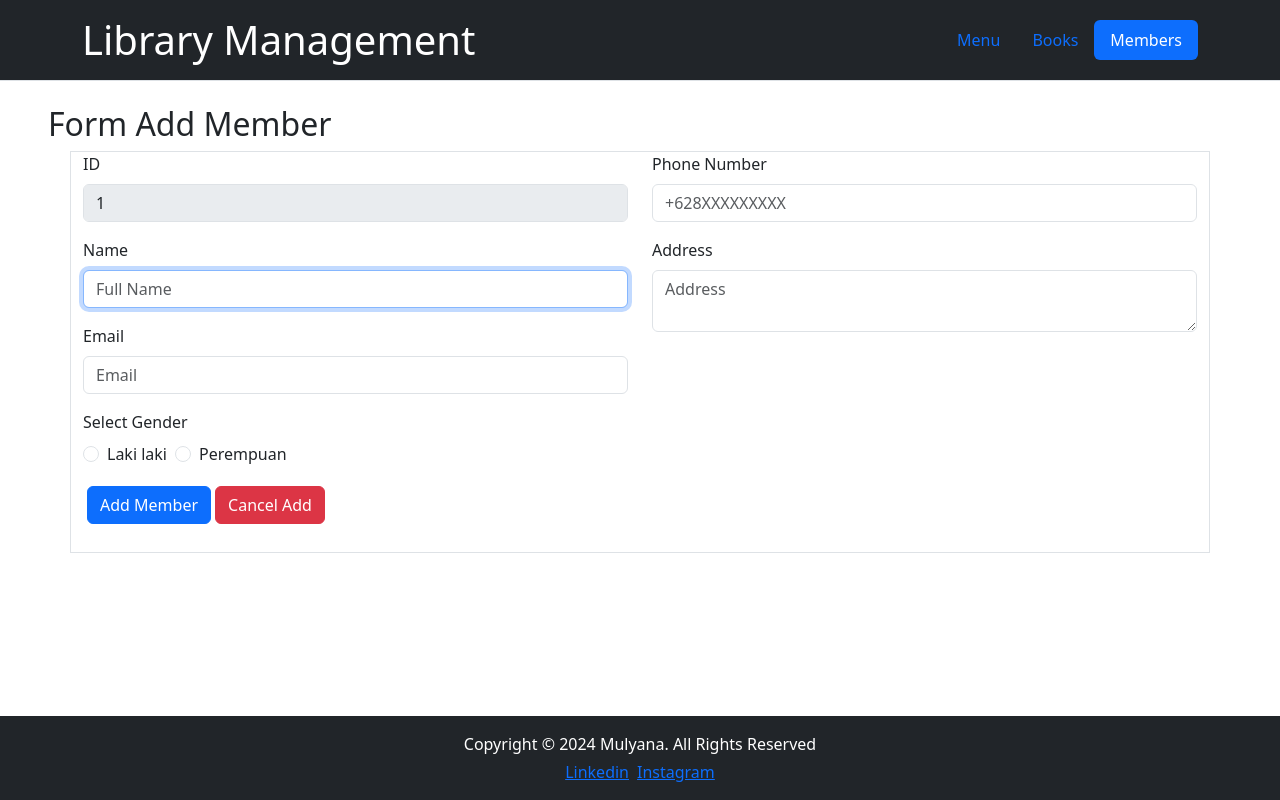
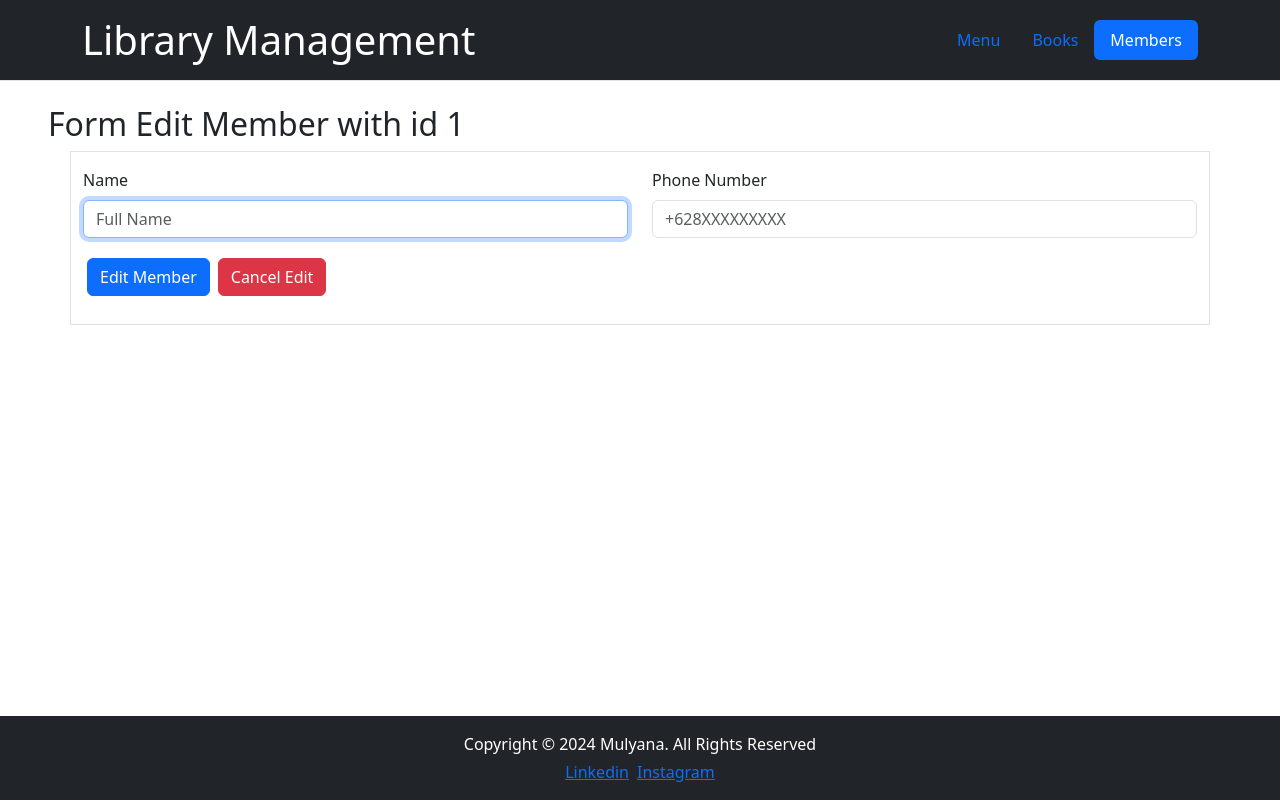
Before and after one commit to Myniv/SimpleLibraryManagementSystemWeb, a React (Vite) app: page /members/1 in a window 1280 px wide. Built offline with nearby package versions, Linux system fonts and the light colour scheme.

Commit message:
Update member form and table connected to restAPI using axios

```diff
--- a/package.json
+++ b/package.json
@@ -10,10 +10,12 @@
     "preview": "vite preview"
   },
   "dependencies": {
+    "axios": "^1.7.7",
     "bootstrap": "^5.3.3",
     "react": "^18.3.1",
     "react-bootstrap": "^2.10.5",
     "react-dom": "^18.3.1",
+    "react-redux": "^9.1.2",
     "react-router-dom": "^6.27.0",
     "sweetalert2": "^11.14.5"
   },
--- a/src/Page/Members/MemberForm.jsx
+++ b/src/Page/Members/MemberForm.jsx
@@ -1,100 +1,80 @@
 import { useEffect, useRef, useState } from "react";
 import { useNavigate, useOutletContext, useParams } from "react-router-dom";
 import ShowLoading from "../../Component/Elements/ShowLoading";
+import axios from "axios";
 
 const MemberForm = () => {
-  const { member, setMember, isEditing, setIsEditing, selectedMember /*, isAdding, setIsAdding*/ } =
-    useOutletContext();
+  const { member } = useOutletContext();
+
+  const [onSubmit, setOnSubmit] = useState(false);
 
   const navigate = useNavigate();
-
   const params = useParams();
 
   const [formData, setFormData] = useState({
-    id: "",
-    fullname: "",
-    email: "",
-    gender: "",
+    userid: "",
+    username: "",
     phonenumber: "",
-    address: "",
   });
 
   const focusNameInput = useRef(null);
 
   useEffect(() => {
-    if (isEditing && selectedMember) {
-      setFormData(selectedMember);
+    if (params.id) {
+      const findMember = member.find(
+        (member) => member.userid === Number(params.id)
+      );
+      if (findMember) {
+        setFormData(findMember);
+      }
     }
 
     if (focusNameInput.current) {
       focusNameInput.current.focus();
     }
-  }, [isEditing, selectedMember]);
+  }, [params, member]);
 
-  // const [isSubmitting, setIsSubmitting] = useState(false);
-
-  // useEffect(() => {
-  //   if (!isEditing && isSubmitting && isAdding) {
-  //     console.log("Add Member")
-  //     onAddMember();
-  //   } else if (isEditing && isSubmitting) {
-  //     console.log("UpdateMember");
-  //     onUpdateMember();
-  //   }
-  // }, [isEditing, isSubmitting, isAdding]);
+  useEffect(() => {
+    if (onSubmit) {
+      if (params.id) {
+        onUpdateMember();
+      } else {
+        onAddMember();
+      }
+      setOnSubmit(false);
+    }
+  }, [onSubmit]);
 
   const onAddMember = () => {
-    const newMemberId = {
-      ...formData,
-      id: member.length > 0 ? member[member.length - 1].id + 1 : 1,
-    };
-
-    const newMember = [...member, newMemberId];
-
-    localStorage.setItem("member", JSON.stringify(newMember));
-    // alert("New member has been added!!");
-    setMember(newMember);
-    // navigate("/members");
+    axios
+      .post("http://localhost:5265/api/Users", formData)
+      .then(() => {
         ShowLoading({
-      loadingMessage: "Adding data Members...",
+          loadingMessage: "The new project is being added...",
           nextPage: () => navigate("/members"),
         });
-
-    // setIsAdding(false);
+      })
+      .catch((err) => console.log(err));
   };
 
   const onUpdateMember = () => {
-    const editingMember = member.map((member) => {
-      if (member.id === formData.id) {
-        return {
-          ...member,
-          ...formData,
-        };
-      } else {
-        return member;
-      }
-    });
-
-    setMember(editingMember);
-    localStorage.setItem("member", JSON.stringify(editingMember));
-
+    axios
+      .put(`http://localhost:5265/api/Users/${formData.userid}`, formData)
+      .then(() => {
         ShowLoading({
-      loadingMessage: "Updating data Members...",
+          loadingMessage: "The member is being edited...",
           nextPage: () => navigate("/members"),
         });
+      })
+      .catch((err) => console.log(err));
   };
 
   const onCancel = () => {
     setFormData({
-      id: "",
-      fullname: "",
-      email: "",
-      gender: "",
+      userid: "",
+      username: "",
       phonenumber: "",
-      address: "",
     });
-    setIsEditing(false);
-
     navigate("/members");
   };
 
@@ -102,43 +82,25 @@ const MemberForm = () => {
   const validateForm = () => {
     const newErrors = {};
     if (
-      !formData.fullname ||
-      formData.fullname.length < 2 ||
-      formData.fullname.length > 100
+      !formData.username ||
+      formData.username.length < 2 ||
+      formData.username.length > 100
     ) {
-      newErrors.fullname = "Name must be between 2 and 100 characters";
+      newErrors.username = "Name must be between 2 and 100 characters";
     }
 
-    //email validation like this
-    const emailRegex = /^[^\s@]+@[^\s@]+\.[^\s@]+$/;
-    if (!formData.email || !emailRegex.test(formData.email)) {
-      newErrors.email = "Email must be a valid email format";
-    }
-
-    if (!formData.gender) {
-      newErrors.gender = "Gender is required!!";
-    }
-
-    //Phone validation like this
     const phoneRegex = /^(\+62|62)8[1-9][0-9]{6,9}$/;
-    if (
-      !formData.phonenumber ||
-      (formData.phonenumber && !phoneRegex.test(formData.phonenumber))
-    ) {
+    if (!formData.phonenumber || !phoneRegex.test(formData.phonenumber)) {
       newErrors.phonenumber =
-        "Phone number must be start at +62 and between 10 - 13 digit!!";
-    }
-
-    if (!formData.address || formData.address.length > 200) {
-      newErrors.address = "Address must not exceed 200 characters";
+        "Phone number must start with +62 and be 10-13 digits.";
     }
     return newErrors;
   };
 
   const handleChange = (e) => {
     const { name, value } = e.target;
-    setFormData(() => ({
-      ...formData,
+    setFormData((prevFormData) => ({
+      ...prevFormData,
       [name]: value,
     }));
   };
@@ -146,41 +108,23 @@ const MemberForm = () => {
   const handleSubmit = (e) => {
     e.preventDefault();
 
-    const validatonErrors = validateForm();
-    if (Object.keys(validatonErrors).length === 0) {
-      if (isEditing === true) {
-        onUpdateMember();
-        setIsEditing(false);
-      }
-      else {
-        onAddMember();
-      }
-      // setIsSubmitting(true);
-
-      setFormData({
-        id: "",
-        fullname: "",
-        email: "",
-        gender: "",
-        phonenumber: "",
-        address: "",
-      });
+    const validationErrors = validateForm();
+    if (Object.keys(validationErrors).length === 0) {
+      setOnSubmit(true);
       setErrors({});
-
-      //Todo navigate("/members");
     } else {
-      setErrors(validatonErrors);
+      setErrors(validationErrors);
     }
   };
 
-  const memberId = member.length > 0 ? member[member.length - 1].id + 1 : 1;
+  // const memberId = member.length > 0 ? member[member.length - 1].id + 1 : 1;
 
   return (
     <>
       <div className="mb-5">
         <h2 className="ms-5">
-          {isEditing
-            ? "Form Edit Member with id" + params.id
+          {params.id
+            ? "Form Edit Member with id " + params.id
             : "Form Add Member"}
         </h2>
         <div className="container border">
@@ -188,102 +132,42 @@ const MemberForm = () => {
             <div className="row">
               <div className="col-md-6">
                 <div className="mb-3">
-                  <label htmlFor="id" className="form-label">
+                  {/* <label htmlFor="userid" className="form-label">
                     ID
-                  </label>
+                  </label> */}
                   <input
-                    type="number"
+                    type="hidden"
                     className="form-control"
-                    id="id"
-                    name="id"
-                    value={isEditing ? formData.id : memberId}
+                    id="userid"
+                    name="userid"
+                    value={formData.userid}
                     disabled
                   />
                 </div>
                 <div className="mb-3">
-                  <label htmlFor="name" className="form-label">
+                  <label htmlFor="username" className="form-label">
                     Name
                   </label>
                   <input
                     type="text"
-                    id="fullname"
-                    name="fullname"
+                    id="username"
+                    name="username"
                     className={`form-control ${
-                      errors.fullname ? "is-invalid" : ""
+                      errors.username ? "is-invalid" : ""
                     }`}
-                    value={formData.fullname}
+                    value={formData.username}
                     onChange={handleChange}
                     required
                     placeholder="Full Name"
                     ref={focusNameInput}
                   />
-                  {/* If name error, show <div> */}
-                  {/* This is the same as the rest*/}
-                  {errors.fullname && (
-                    <div className="invalid-feedback">{errors.fullname}</div>
-                  )}
-                </div>
-
-                <div className="mb-3">
-                  <label htmlFor="email" className="form-label">
-                    Email
-                  </label>
-                  <input
-                    type="email"
-                    id="email"
-                    name="email"
-                    className={`form-control ${
-                      errors.email ? "is-invalid" : ""
-                    }`}
-                    value={formData.email}
-                    onChange={handleChange}
-                    required
-                    placeholder="Email"
-                  />
-                  {errors.email && (
-                    <div className="invalid-feedback">{errors.email}</div>
-                  )}
-                </div>
-
-                <div className="mb-3 formcheck">
-                  <label className="form-label">Select Gender</label>
-                  <div className="mt">
-                    <input
-                      type="radio"
-                      id="gender1"
-                      name="gender"
-                      className={`form-check-input ${
-                        errors.gender ? "is-invalid" : ""
-                      }`}
-                      value="Laki laki"
-                      onChange={handleChange}
-                      checked={formData.gender === "Laki laki"}
-                    />
-                    <label htmlFor="gender1" className="form-check-label ms-2">
-                      Laki laki
-                    </label>
-
-                    <input
-                      type="radio"
-                      id="gender2"
-                      name="gender"
-                      className={`form-check-input ms-2${
-                        errors.gender ? "is-invalid" : ""
-                      }`}
-                      value="Perempuan"
-                      onChange={handleChange}
-                      checked={formData.gender === "Perempuan"}
-                    />
-                    <label htmlFor="gender2" className="form-check-label ms-2">
-                      Perempuan
-                    </label>
-                    {errors.gender && (
-                      <div className="invalid-feedback">{errors.gender}</div>
+                  {errors.username && (
+                    <div className="invalid-feedback">{errors.username}</div>
                   )}
                 </div>
               </div>
-              </div>
               <div className="col-md-6">
+                <div className="mb-3"></div>
                 <div className="mb-3">
                   <label htmlFor="phonenumber" className="form-label">
                     Phone Number
@@ -304,41 +188,18 @@ const MemberForm = () => {
                     <div className="invalid-feedback">{errors.phonenumber}</div>
                   )}
                 </div>
-
-                <div className="mb-1">
-                  <label htmlFor="address" className="form-label">
-                    Address
-                  </label>
-                  <textarea
-                    id="address"
-                    name="address"
-                    className={`form-control ${
-                      errors.address ? "is-invalid" : ""
-                    }`}
-                    value={formData.address}
-                    onChange={handleChange}
-                    required
-                    placeholder="Address"
-                  />
-                  {errors.address && (
-                    <div className="invalid-feedback">{errors.address}</div>
-                  )}
               </div>
             </div>
-            </div>
-            <button
-              type="submit"
-              className="btn btn-primary m-1 right text-right"
-            >
-              {isEditing ? "Edit Member" : "Add Member"}
+            <button type="submit" className="btn btn-primary m-1">
+              {params.id ? "Edit Member" : "Add Member"}
             </button>
 
             <button
-              type="submit"
+              type="button"
               onClick={onCancel}
-              className="btn btn-danger right text-right"
+              className="btn btn-danger m-1"
             >
-              {isEditing ? "Cancel Edit" : "Cancel Add"}
+              {params.id ? "Cancel Edit" : "Cancel Add"}
             </button>
           </form>
         </div>
--- a/src/Page/Members/MemberTable.jsx
+++ b/src/Page/Members/MemberTable.jsx
@@ -1,46 +1,55 @@
 import { useEffect, useState } from "react";
 import { useNavigate, useOutletContext } from "react-router-dom";
+// import DeleteConfirmation from "../../Component/Elements/DeleteConfirmations";
+import axios from "axios";
 import DeleteConfirmation from "../../Component/Elements/DeleteConfirmations";
 
 const MemberTable = () => {
-    const { member, setMember, setIsEditing, setSelectedMember /*setIsAdding*/ } =
-      useOutletContext();
+  const { member, setMember } = useOutletContext();
+
+  const [deleteMember, setDeleteMember] = useState(false);
+  const [deleteMemberId, setDeleteMemberId] = useState(0);
 
   const navigate = useNavigate();
 
   const [loading, setLoading] = useState(true);
-    const showLoading = () => {
-      setTimeout(() => {
-        return setLoading(false);
-      }, 1000);
-    };
-    useEffect(() => {
-      if (loading) {
-        showLoading();
-      }
-    }, [loading]);
 
   useEffect(() => {
-      const storedMember = JSON.parse(localStorage.getItem("member")) || [];
-      setMember(storedMember);
+    setLoading(true);
+    axios
+      .get("http://localhost:5265/api/Users")
+      .then((res) => {
+        setMember(res.data);
+        setLoading(false);
+      })
+      .catch((err) => {
+        setLoading(false);
+        console.log(err);
+      });
   }, [setMember]);
 
-    const onDeleteMember = (id) => {
-      const isDelete = () => {
-        const storedMember = JSON.parse(localStorage.getItem("member")) || [];
-        const deleteMember = storedMember.filter((b) => b.id !== id);
-
-        localStorage.setItem("member", JSON.stringify(deleteMember));
-        setMember(deleteMember);
+  useEffect(() => {
+    if (deleteMember) {
+      const deleteMember = () => {
+        setLoading(true);
+        axios
+          .delete(`http://localhost:5265/api/Users/${deleteMemberId}`)
+          .then((res) => {
+            setMember(res.data);
+            setDeleteMember(false);
+            setLoading(false);
+          })
+          .catch((err) => {
+            setDeleteMember(false);
+            setLoading(false);
+            console.log(err);
+          });
         };
-
-      DeleteConfirmation({ deleteData: () => isDelete() });
-    };
+        DeleteConfirmation({ deleteData: () => deleteMember() });
+    }
+  }, [deleteMember]);
 
   const onEditingMember = (id) => {
-      const selectMember = member.find((member) => member.id === id);
-      setSelectedMember(selectMember);
-      setIsEditing(true);
     navigate(`/members/${id}`);
   };
 
@@ -65,28 +74,22 @@
               <tr>
                 <th scope="col">ID</th>
                 <th scope="col">Name</th>
-                  <th scope="col">Email</th>
-                  <th scope="col">Gender</th>
                 <th scope="col">Phone Number</th>
-                  <th scope="col">Address</th>
                 <th scope="col">ACTION</th>
               </tr>
             </thead>
             <tbody>
               {member.map((member) => (
-                  <tr scope="row" key={member.id}>
-                    <td>{member.id}</td>
-                    <td>{member.fullname}</td>
-                    <td>{member.email}</td>
-                    <td>{member.gender}</td>
+                <tr scope="row" key={member.userid}>
+                  <td>{member.userid}</td>
+                  <td>{member.username}</td>
                   <td>{member.phonenumber}</td>
-                    <td>{member.address}</td>
                   <td>
                     <div className="d-grid gap-2 d-md-flex justify-content-md">
                       <button
                         type="button"
                         className="btn btn-primary btn-sm"
-                          onClick={() => onEditingMember(member.id)}
+                        onClick={() => onEditingMember(member.userid)}
                         value={"edit"}
                       >
                         Edit
@@ -94,7 +97,10 @@
                       <button
                         type="button"
                         className="btn btn-danger btn-sm"
-                          onClick={() => onDeleteMember(member.id)}
+                        onClick={() => {
+                          setDeleteMemberId(member.userid);
+                          setDeleteMember(true);
+                        }}
                         value={"delete"}
                       >
                         Delete
```
Also changed, not shown: 1 other file (tests, documents, lock files or other folders). Lines whose indentation alone changed are shown as unchanged.
